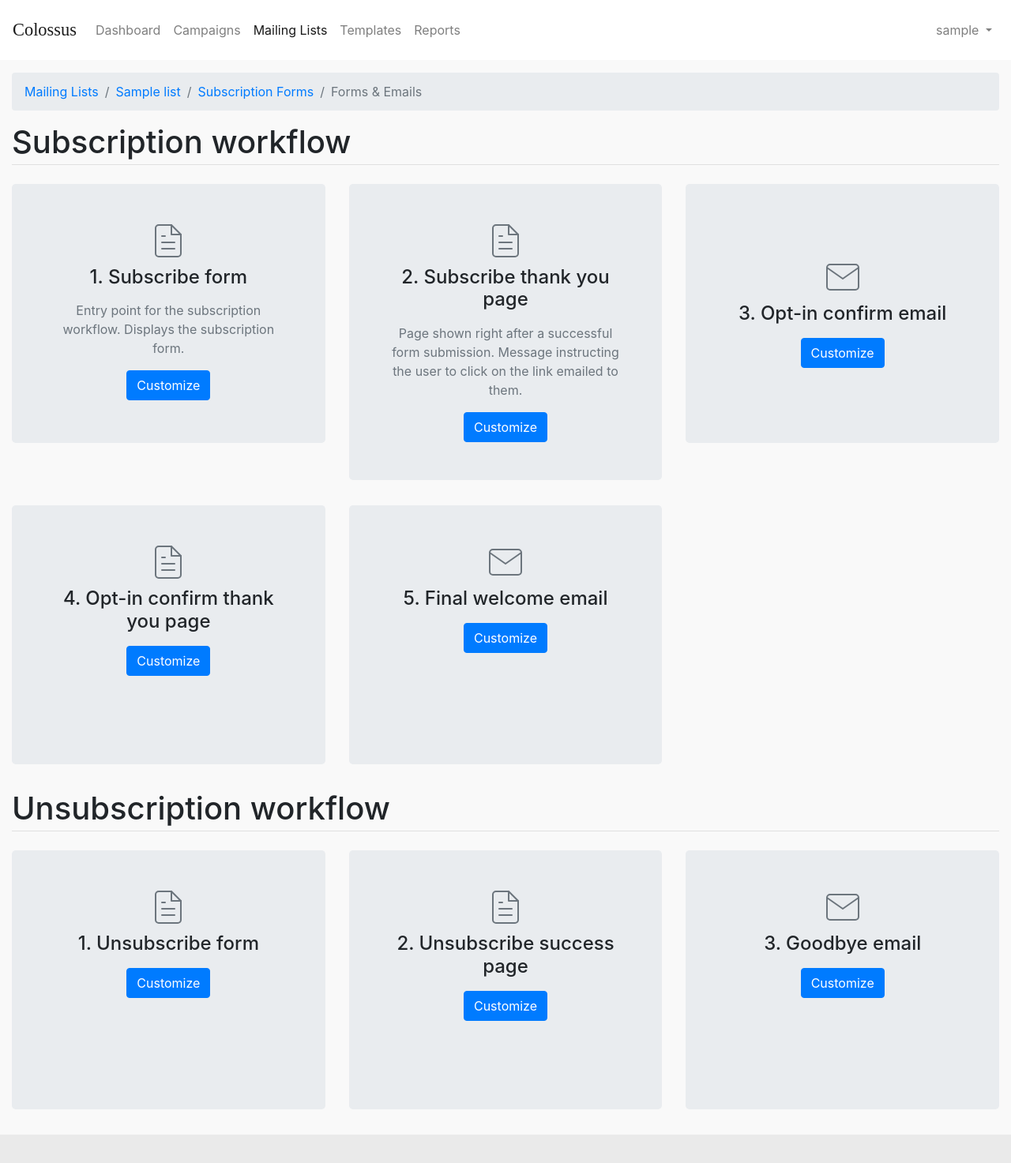
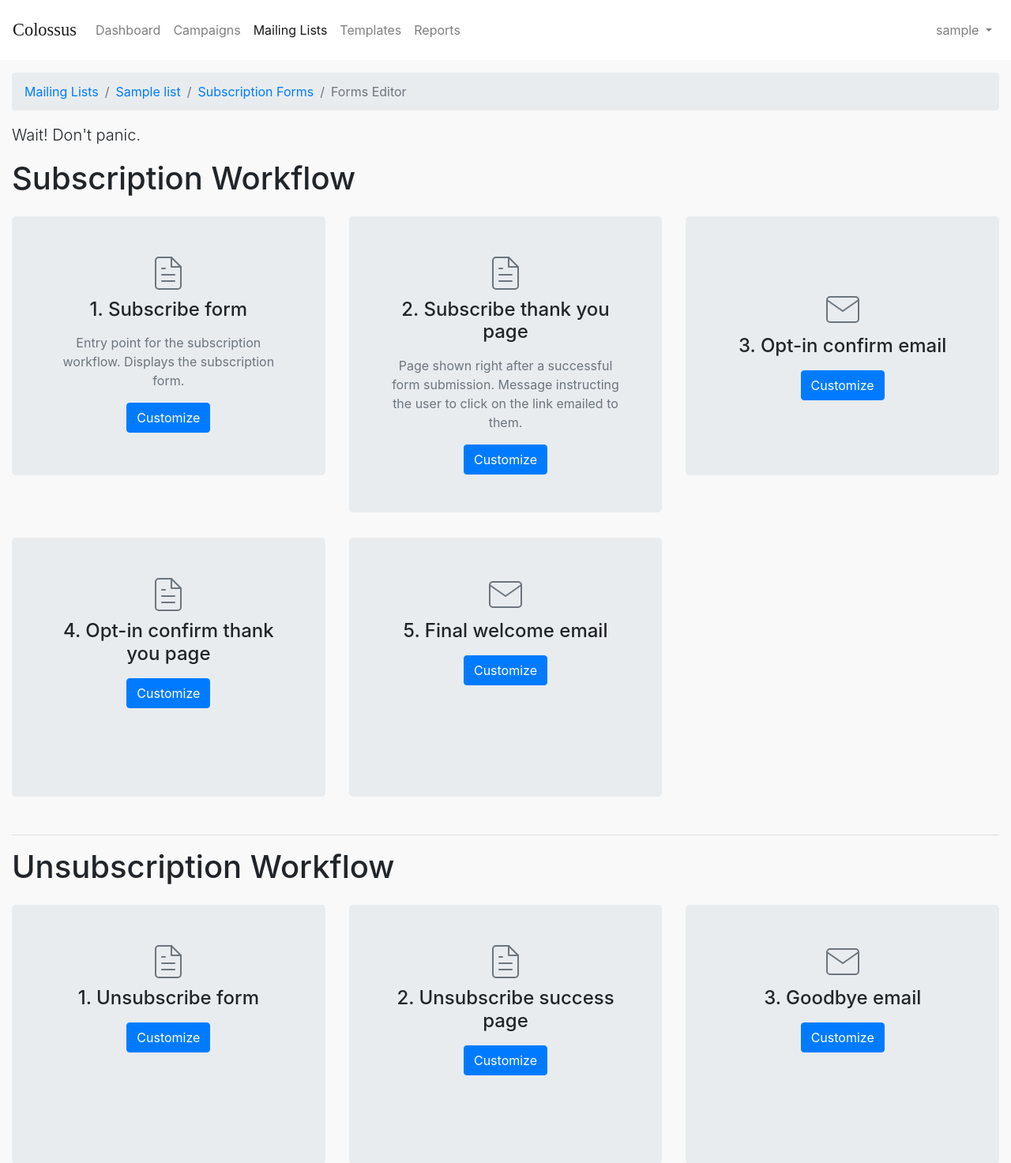
Before and after one commit to vitorfs/colossus, a Django app: page /lists/1/forms/editor/ in a window 1280 px wide. Shown: the top 1473 px of the page at 79% size. Before the commit the page ends 1437 px from the top, so only its background shows below. Run offline with Django 3.2, Linux system fonts and the light colour scheme; a user stored in the database is signed in; tables that the repository leaves empty hold one stand-in row (values such as "Sample post"); parts of the project's set-up code (start-up, migrations or seed data) failed here and were passed over; some libraries are stand-ins or nearby versions; some web fonts are replaced.

Commit message:
Add initial form tempalte editor

```diff
--- a/colossus/apps/lists/templates/lists/base_editor.html
+++ b/colossus/apps/lists/templates/lists/base_editor.html
@@ -2,7 +2,7 @@
 
 {% load i18n %}
 
-{% block title %}{{ mailing_list.name }}{% endblock %}
+{% block title %}{% trans 'Forms Editor' %}{% endblock %}
 
 {% block main %}
   <div class="container-fluid">
@@ -11,95 +11,11 @@
         <li class="breadcrumb-item"><a href="{% url 'lists:lists' %}">{% trans 'Mailing Lists' %}</a></li>
         <li class="breadcrumb-item"><a href="{% url 'lists:list' mailing_list.pk %}">{{ mailing_list.name }}</a></li>
         <li class="breadcrumb-item"><a href="{% url 'lists:subscription_forms' mailing_list.pk %}">{% trans 'Subscription Forms' %}</a></li>
-        <li class="breadcrumb-item active" aria-current="page">{% trans 'Forms & Emails' %}</li>
+        {% block breadcrumb %}
+          <li class="breadcrumb-item active" aria-current="page">{% trans 'Forms Editor' %}</li>
+        {% endblock %}
       </ol>
     </nav>
-    <h1 class="mb-0">Subscription workflow</h1>
-    <hr class="mt-1 mb-4">
-    <div class="row">
-      <div class="col-md-6 col-lg-4">
-        <div class="jumbotron text-center" style="padding:3rem; min-height:328px;">
-          <i data-feather="file-text" class="text-muted" width="48px" height="48px" stroke-width="1"></i>
-          <h4 class="mt-2 mb-3">1. Subscribe form</h4>
-          <p class="text-muted">Entry point for the subscription workflow. Displays the subscription form.</p>
-          <a href="#" class="btn btn-primary" role="button">{% trans 'Customize' %}</a>
-        </div>
-      </div>
-      <div class="col-md-6 col-lg-4">
-        <div class="jumbotron text-center" style="padding:3rem; min-height:328px;">
-          <i data-feather="file-text" class="text-muted" width="48px" height="48px" stroke-width="1"></i>
-          <h4 class="mt-2 mb-3">2. Subscribe thank you page</h4>
-          <p class="text-muted">Page shown right after a successful form submission. Message instructing the user to click on the link emailed to them.</p>
-          <a href="#" class="btn btn-primary" role="button">{% trans 'Customize' %}</a>
-        </div>
-      </div>
-      <div class="col-md-6 col-lg-4">
-        <div class="jumbotron d-flex align-items-center justify-content-center" style="padding:3rem; min-height:328px;">
-          <div class="text-center">
-            <i data-feather="mail" class="text-muted" width="48px" height="48px" stroke-width="1"></i>
-            <h4 class="mt-2 mb-3">3. Opt-in confirm email</h4>
-            <p class="text-muted"></p>
-            <a href="#" class="btn btn-primary" role="button">{% trans 'Customize' %}</a>
-          </div>
-        </div>
-      </div>
-      <div class="col-md-6 col-lg-4">
-        <div class="jumbotron text-center" style="padding:3rem; min-height:328px;">
-          <i data-feather="file-text" class="text-muted" width="48px" height="48px" stroke-width="1"></i>
-          <h4 class="mt-2 mb-3">4. Opt-in confirm thank you page</h4>
-          <a href="#" class="btn btn-primary" role="button">{% trans 'Customize' %}</a>
-        </div>
-      </div>
-      <div class="col-md-6 col-lg-4">
-        <div class="jumbotron text-center" style="padding:3rem; min-height:328px;">
-          <i data-feather="mail" class="text-muted" width="48px" height="48px" stroke-width="1"></i>
-          <h4 class="mt-2 mb-3">5. Final welcome email</h4>
-          <a href="#" class="btn btn-primary" role="button">{% trans 'Customize' %}</a>
-        </div>
-      </div>
-    </div>
-
-    <h1 class="mb-0">Unsubscription workflow</h1>
-    <hr class="mt-1 mb-4">
-    <div class="row">
-      <div class="col">
-        <div class="jumbotron text-center" style="padding:3rem; min-height:328px;">
-          <i data-feather="file-text" class="text-muted" width="48px" height="48px" stroke-width="1"></i>
-          <h4 class="mt-2 mb-3">1. Unsubscribe form</h4>
-          <a href="#" class="btn btn-primary" role="button">{% trans 'Customize' %}</a>
-        </div>
-      </div>
-      <div class="col">
-        <div class="jumbotron text-center" style="padding:3rem; min-height:328px;">
-          <i data-feather="file-text" class="text-muted" width="48px" height="48px" stroke-width="1"></i>
-          <h4 class="mt-2 mb-3">2. Unsubscribe success page</h4>
-          <a href="#" class="btn btn-primary" role="button">{% trans 'Customize' %}</a>
-        </div>
-      </div>
-      <div class="col">
-        <div class="jumbotron text-center" style="padding:3rem; min-height:328px;">
-          <i data-feather="mail" class="text-muted" width="48px" height="48px" stroke-width="1"></i>
-          <h4 class="mt-2 mb-3">3. Goodbye email</h4>
-          <p class="text-muted"></p>
-          <a href="#" class="btn btn-primary" role="button">{% trans 'Customize' %}</a>
-        </div>
-      </div>
-    </div>
-
-    <!--div class="row">
-      <div class="col-6">
-        <div class="card border-primary">
-          <h4 class="card-header">Editor</h4>
-          <div class="card-body"></div>
-        </div>
-      </div>
-      <div class="col-6">
-        <div class="card">
-          <h4 class="card-header">Preview</h4>
-          <div class="card-body"></div>
-        </div>
-      </div>
-    </div-->
     {% block content %}
     {% endblock %}
   </div>
--- /dev/null
+++ b/colossus/apps/lists/templates/lists/forms_editor.html
@@ -0,0 +1,76 @@
+{% extends 'lists/base_editor.html' %}
+
+{% load i18n %}
+
+{% block content %}
+    <p class="lead">{% trans "Wait! Don't panic." %}</p>
+    <h1 class="mb-4">{% trans 'Subscription Workflow' %}</h1>
+    <div class="row">
+      <div class="col-md-6 col-lg-4">
+        <div class="jumbotron text-center" style="padding:3rem; min-height:328px;">
+          <i data-feather="file-text" class="text-muted" width="48px" height="48px" stroke-width="1"></i>
+          <h4 class="mt-2 mb-3">{% trans '1. Subscribe form' %}</h4>
+          <p class="text-muted">{% trans 'Entry point for the subscription workflow. Displays the subscription form.' %}</p>
+          <a href="{% url 'lists:edit_form_template' mailing_list.pk 'subscribe' %}" class="btn btn-primary" role="button">{% trans 'Customize' %}</a>
+        </div>
+      </div>
+      <div class="col-md-6 col-lg-4">
+        <div class="jumbotron text-center" style="padding:3rem; min-height:328px;">
+          <i data-feather="file-text" class="text-muted" width="48px" height="48px" stroke-width="1"></i>
+          <h4 class="mt-2 mb-3">{% trans '2. Subscribe thank you page' %}</h4>
+          <p class="text-muted">{% trans 'Page shown right after a successful form submission. Message instructing the user to click on the link emailed to them.' %}</p>
+          <a href="#" class="btn btn-primary" role="button">{% trans 'Customize' %}</a>
+        </div>
+      </div>
+      <div class="col-md-6 col-lg-4">
+        <div class="jumbotron d-flex align-items-center justify-content-center" style="padding:3rem; min-height:328px;">
+          <div class="text-center">
+            <i data-feather="mail" class="text-muted" width="48px" height="48px" stroke-width="1"></i>
+            <h4 class="mt-2 mb-3">{% trans '3. Opt-in confirm email' %}</h4>
+            <p class="text-muted"></p>
+            <a href="#" class="btn btn-primary" role="button">{% trans 'Customize' %}</a>
+          </div>
+        </div>
+      </div>
+      <div class="col-md-6 col-lg-4">
+        <div class="jumbotron text-center" style="padding:3rem; min-height:328px;">
+          <i data-feather="file-text" class="text-muted" width="48px" height="48px" stroke-width="1"></i>
+          <h4 class="mt-2 mb-3">{% trans '4. Opt-in confirm thank you page' %}</h4>
+          <a href="#" class="btn btn-primary" role="button">{% trans 'Customize' %}</a>
+        </div>
+      </div>
+      <div class="col-md-6 col-lg-4">
+        <div class="jumbotron text-center" style="padding:3rem; min-height:328px;">
+          <i data-feather="mail" class="text-muted" width="48px" height="48px" stroke-width="1"></i>
+          <h4 class="mt-2 mb-3">{% trans '5. Final welcome email' %}</h4>
+          <a href="#" class="btn btn-primary" role="button">{% trans 'Customize' %}</a>
+        </div>
+      </div>
+    </div>
+    <hr>
+    <h1 class="mb-4">{% trans 'Unsubscription Workflow' %}</h1>
+    <div class="row">
+      <div class="col">
+        <div class="jumbotron text-center" style="padding:3rem; min-height:328px;">
+          <i data-feather="file-text" class="text-muted" width="48px" height="48px" stroke-width="1"></i>
+          <h4 class="mt-2 mb-3">{% trans '1. Unsubscribe form' %}</h4>
+          <a href="#" class="btn btn-primary" role="button">{% trans 'Customize' %}</a>
+        </div>
+      </div>
+      <div class="col">
+        <div class="jumbotron text-center" style="padding:3rem; min-height:328px;">
+          <i data-feather="file-text" class="text-muted" width="48px" height="48px" stroke-width="1"></i>
+          <h4 class="mt-2 mb-3">{% trans '2. Unsubscribe success page' %}</h4>
+          <a href="#" class="btn btn-primary" role="button">{% trans 'Customize' %}</a>
+        </div>
+      </div>
+      <div class="col">
+        <div class="jumbotron text-center" style="padding:3rem; min-height:328px;">
+          <i data-feather="mail" class="text-muted" width="48px" height="48px" stroke-width="1"></i>
+          <h4 class="mt-2 mb-3">{% trans '3. Goodbye email' %}</h4>
+          <p class="text-muted"></p>
+          <a href="#" class="btn btn-primary" role="button">{% trans 'Customize' %}</a>
+        </div>
+      </div>
+    </div>
+{% endblock %}
--- a/colossus/apps/lists/templates/lists/subscription_forms.html
+++ b/colossus/apps/lists/templates/lists/subscription_forms.html
@@ -14,7 +14,7 @@
         <i data-feather="file-text" class="text-muted mr-3" stroke-width="1" width="32px" height="32px"></i>
         <div>
           <h4 class="mb-1">
-            <a href="{% url 'lists:forms_editor' mailing_list.pk %}">{% trans 'Subscription forms & emails' %}</a>
+            <a href="{% url 'lists:forms_editor' mailing_list.pk %}">{% trans 'Forms Editor' %}</a>
           </h4>
           <p class="text-muted mb-0">{% trans 'Customize subscription forms and response emails.' %}</p>
         </div>
@@ -26,7 +26,7 @@
         <i data-feather="code" class="text-muted mr-3" stroke-width="1" width="32px" height="32px"></i>
         <div>
           <h4 class="mb-1">
-            <a href="#">{% trans 'Embedded forms' %}</a>
+            <a href="#">{% trans 'Embedded Forms' %}</a>
           </h4>
           <p class="text-muted mb-0">{% trans 'Create subscription forms that can be embedded on any site.' %}</p>
         </div>
--- a/colossus/apps/lists/urls.py
+++ b/colossus/apps/lists/urls.py
@@ -20,6 +20,7 @@ urlpatterns = [
         path('forms/', include([
             path('', views.SubscriptionFormsView.as_view(), name='subscription_forms'),
             path('editor/', views.FormsEditorView.as_view(), name='forms_editor'),
+            path('editor/<str:form_key>/', views.FormTemplateUpdateView.as_view(), name='edit_form_template'),
         ])),
         path('settings/', views.MailingListSettingsView.as_view(), name='settings'),
         path('charts/subscriptions-summary/', views.charts_subscriptions_summary, name='charts_subscriptions_summary')
--- a/colossus/apps/lists/views.py
+++ b/colossus/apps/lists/views.py
@@ -1,5 +1,5 @@
 from django.contrib.auth.decorators import login_required
-from django.http import JsonResponse
+from django.http import JsonResponse, Http404
 from django.shortcuts import redirect
 from django.urls import reverse
 from django.utils.decorators import method_decorator
@@ -8,8 +8,8 @@ from django.views.generic import (
     UpdateView,
 )
 
-from colossus.apps.subscribers.constants import Status
-from colossus.apps.subscribers.models import Subscriber
+from colossus.apps.subscribers.constants import Status, Keys
+from colossus.apps.subscribers.models import Subscriber, FormTemplate
 
 from .charts import SubscriptionsSummaryChart
 from .forms import ImportSubscribersForm
@@ -156,8 +156,20 @@ def charts_subscriptions_summary(request, pk):
 
 @method_decorator(login_required, name='dispatch')
 class FormsEditorView(MailingListMixin, TemplateView):
-    template_name = 'lists/base_editor.html'
+    template_name = 'lists/forms_editor.html'
 
-    def get_context_data(self, **kwargs):
-        kwargs['submenu'] = 'forms'
-        return super().get_context_data(**kwargs)
+
+@method_decorator(login_required, name='dispatch')
+class FormTemplateUpdateView(MailingListMixin, UpdateView):
+    model = FormTemplate
+    fields = '__all__'
+    template_name = 'lists/edit_form_template.html'
+    context_object_name = 'form_template'
+
+    def get_object(self):
+        mailing_list_id = self.kwargs.get('pk')
+        key = self.kwargs.get('form_key')
+        if key not in Keys.LABELS.keys():
+            raise Http404
+        form_template, created = FormTemplate.objects.get_or_create(key=key, mailing_list_id=mailing_list_id)
+        return form_template
--- a/colossus/apps/subscribers/models.py
+++ b/colossus/apps/subscribers/models.py
@@ -131,14 +131,14 @@ class Activity(models.Model):
 
 class FormTemplate(models.Model):
     key = models.CharField(_('key'), choices=Keys.CHOICES, max_length=30, db_index=True)
-    template_type = models.PositiveSmallIntegerField(_('type'), choices=TemplateTypes.CHOICES)
+    #template_type = models.PositiveSmallIntegerField(_('type'), choices=TemplateTypes.CHOICES)
     mailing_list = models.ForeignKey(
         MailingList,
         on_delete=models.CASCADE,
         verbose_name=_('mailing list'),
         related_name='forms_templates'
     )
-    workflow = models.PositiveSmallIntegerField(_('workflow'), choices=Workflows.CHOICES)
+    #workflow = models.PositiveSmallIntegerField(_('workflow'), choices=Workflows.CHOICES)
     order = models.PositiveSmallIntegerField(_('order'), default=0)
     redirect_url = models.URLField(_('redirect URL'), blank=True)
     is_enabled = models.BooleanField(_('is enabled'), default=True)
```
Also changed, not shown: colossus/apps/lists/templates/lists/edit_form_template.html (added, +25 -0 lines), colossus/apps/subscribers/migrations/0002_auto_20180614_1442.py (added).
